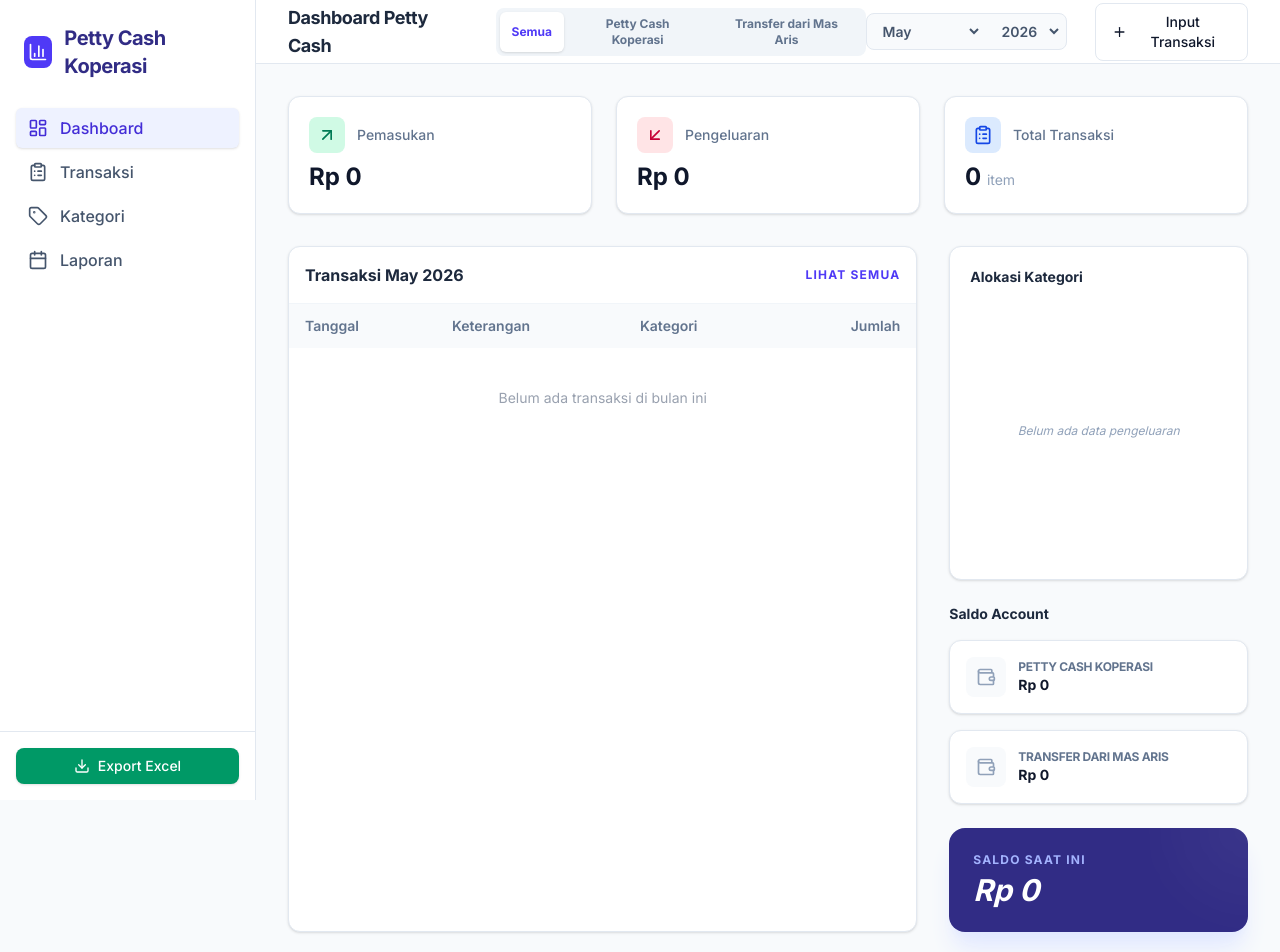
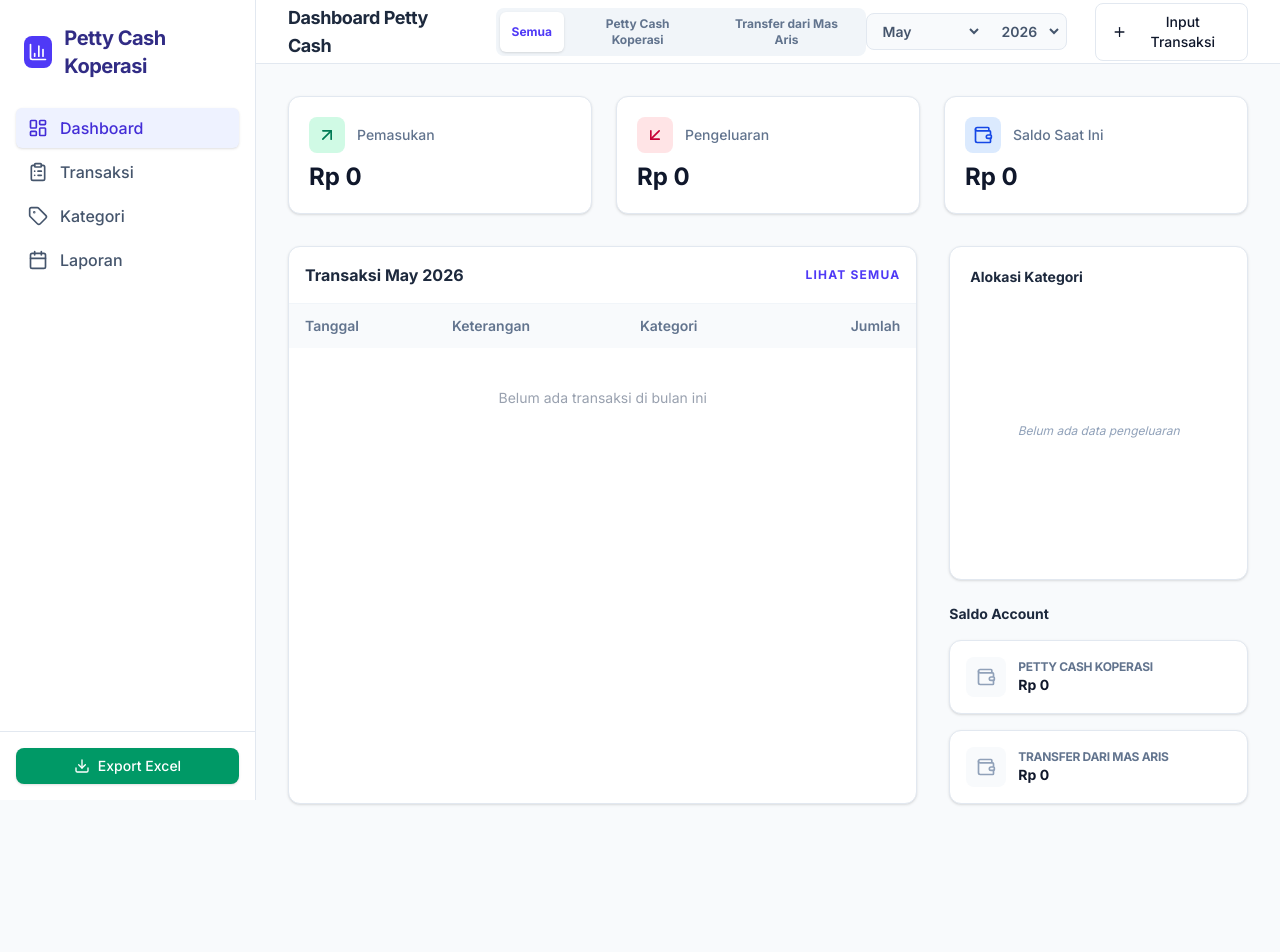
Before and after one commit to febryobym/pettycashkop, a React (Vite) app: page / in a window 1280 px wide. Shown: the top 952 px of the page. After the commit the page ends 836 px from the top, so only its background shows below. Built offline with nearby package versions, Linux system fonts and the light colour scheme.

Commit message:
feat: update dashboard metrics and layout
Replace transaction count with current balance in StatCard and remove redundant balance card from the side panel for better UI consistency.

```diff
--- a/src/App.tsx
+++ b/src/App.tsx
@@ -397,11 +397,10 @@ export default function App() {
                   color="rose"
                 />
                 <StatCard
-                  label="Total Transaksi"
-                  value={monthTransactionsCount}
-                  icon={<ClipboardList className="w-5 h-5" />}
+                  label="Saldo Saat Ini"
+                  value={totalBalance}
+                  icon={<Wallet className="w-5 h-5" />}
                   color="blue"
-                  isCount
                 />
               </div>
 
@@ -475,12 +474,6 @@ export default function App() {
                         </div>
                       </div>
                     ))}
-
-                    <div className="bg-indigo-900 rounded-2xl p-6 text-white shadow-xl shadow-indigo-100 relative overflow-hidden mt-2">
-                      <div className="absolute top-0 right-0 w-32 h-32 bg-white/5 rounded-full -mr-16 -mt-16 blur-2xl" />
-                      <p className="text-xs text-indigo-300 uppercase tracking-widest font-bold mb-1 z-10 relative">Saldo Saat Ini</p>
-                      <p className="text-3xl font-bold z-10 relative italic">{formatCurrency(totalBalance)}</p>
-                    </div>
                   </div>
                 </div>
               </div>
@@ -832,7 +825,8 @@ function TransactionModal({ categories, accounts, onClose, onSubmit, initialData
     const p = parseFloat(formData.price) || 0;
     const total = q * p;
     if (total > 0) {
-      setFormData(prev => ({ ...prev, amount: total.toString() }));
+      // Bulatkan total jumlah apabila memiliki nilai desimal
+      setFormData(prev => ({ ...prev, amount: Math.round(total).toString() }));
     }
   }, [formData.qty, formData.price]);
 
@@ -853,7 +847,7 @@ function TransactionModal({ categories, accounts, onClose, onSubmit, initialData
     onSubmit({
       ...formData,
       categoryId: finalCategoryId,
-      amount: parseFloat(formData.amount),
+      amount: Math.round(parseFloat(formData.amount)),
       qty: parseFloat(formData.qty) || undefined,
       price: parseFloat(formData.price) || undefined,
       unit: formData.unit || undefined
@@ -1178,7 +1172,7 @@ function ReportsView({ transactions, categories }: { transactions: Transaction[]
               <th className="px-6 py-4 text-xs font-bold text-slate-400 uppercase tracking-wider">Bulan</th>
               <th className="px-6 py-4 text-xs font-bold text-slate-400 uppercase tracking-wider">Pemasukan</th>
               <th className="px-6 py-4 text-xs font-bold text-slate-400 uppercase tracking-wider">Pengeluaran</th>
-              <th className="px-6 py-4 text-xs font-bold text-slate-400 uppercase tracking-wider text-right">Netto</th>
+              <th className="px-6 py-4 text-xs font-bold text-slate-400 uppercase tracking-wider text-right">Saldo Akhir</th>
             </tr>
           </thead>
           <tbody className="divide-y divide-slate-100">
```
